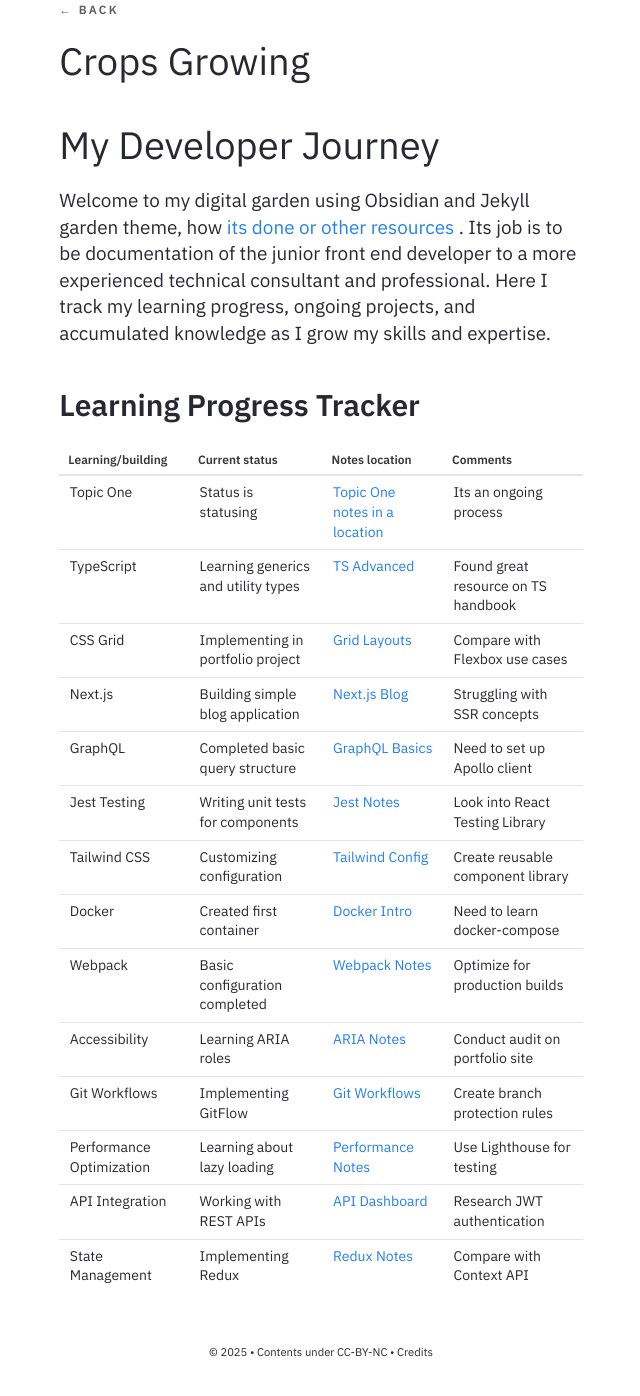
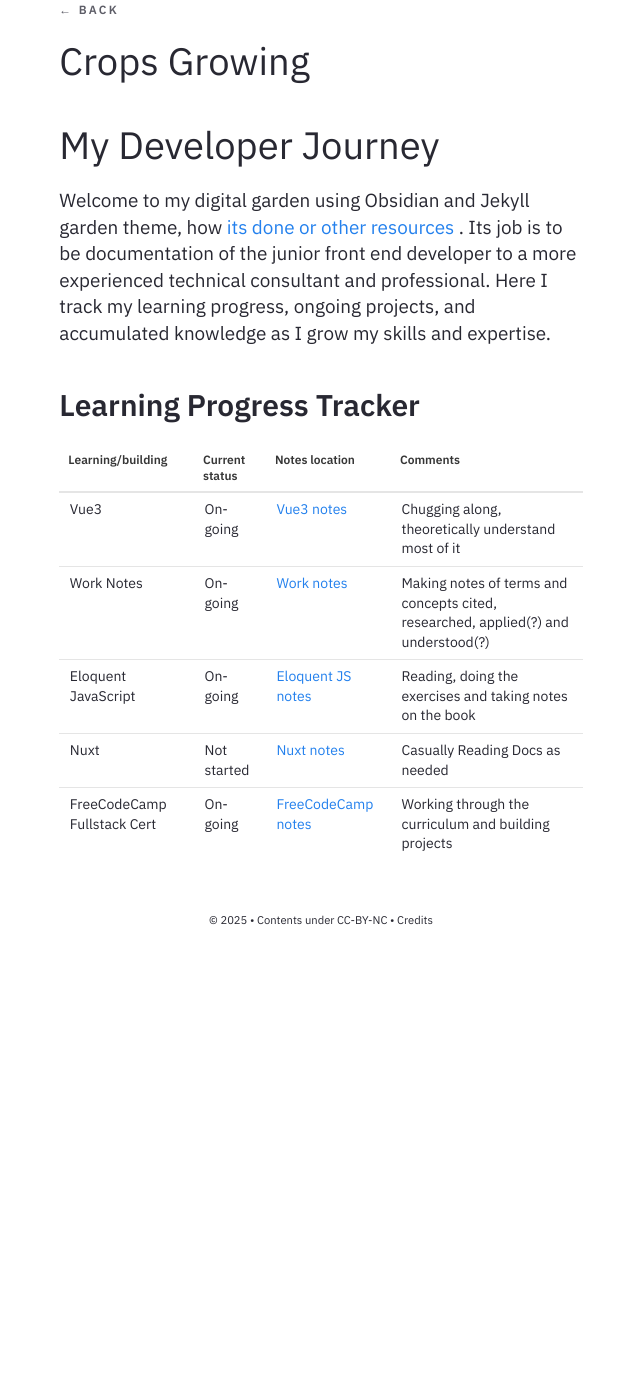
Before and after one commit to Nerajno/digital_garden, a Jekyll site: the page built from _notes/Public/Crops Growing.md, in a window 1280 px wide and 1400 px high, scrolled down 120 px. Shown: the top 1396 px of the window, without its empty margins (319-959 px from the left). Built offline with Jekyll 4.4.1, drawn with Linux system fonts in a browser that asks for light colours; after the commit the page ends 1089 px from its top, so only the background shows below that.

```diff
--- a/_notes/Public/Crops Growing.md
+++ b/_notes/Public/Crops Growing.md
@@ -10,19 +10,10 @@ Welcome to my digital garden using Obsidian and Jekyll garden theme, how [its do
 
 ## Learning Progress Tracker
 
-| Learning/building | Current status | Notes location | Comments |
-|-------------------|----------------|----------------|-----|
-| Topic One | Status is statusing  | [Topic One notes in a location ](/notes/react/hooks.md) | Its an ongoing process |
-| TypeScript | Learning generics and utility types | [TS Advanced](/notes/typescript/advanced.md) | Found great resource on TS handbook |
-| CSS Grid | Implementing in portfolio project | [Grid Layouts](/notes/css/grid-layouts.md) | Compare with Flexbox use cases |
-| Next.js | Building simple blog application | [Next.js Blog](/projects/nextjs-blog/) | Struggling with SSR concepts |
-| GraphQL | Completed basic query structure | [GraphQL Basics](/notes/graphql/basics.md) | Need to set up Apollo client |
-| Jest Testing | Writing unit tests for components | [Jest Notes](/notes/testing/jest-basics.md) | Look into React Testing Library |
-| Tailwind CSS | Customizing configuration | [Tailwind Config](/notes/css/tailwind-config.md) | Create reusable component library |
-| Docker | Created first container | [Docker Intro](/notes/devops/docker-intro.md) | Need to learn docker-compose |
-| Webpack | Basic configuration completed | [Webpack Notes](/notes/tools/webpack.md) | Optimize for production builds |
-| Accessibility | Learning ARIA roles | [ARIA Notes](/notes/a11y/aria.md) | Conduct audit on portfolio site |
-| Git Workflows | Implementing GitFlow | [Git Workflows](/notes/git/workflows.md) | Create branch protection rules |
-| Performance Optimization | Learning about lazy loading | [Performance Notes](/notes/performance/lazy-loading.md) | Use Lighthouse for testing |
-| API Integration | Working with REST APIs | [API Dashboard](/projects/api-dashboard/) | Research JWT authentication |
-| State Management | Implementing Redux | [Redux Notes](/notes/state/redux.md) | Compare with Context API |
+| Learning/building | Current status | Notes location                   | Comments                                            |
+| ----------------- | -------------- | -------------------------------- | --------------------------------------------------- |
+| Vue3              | On-going       | [Vue3 notes](/notes/vue/vue3.md) | Chugging along, theoretically understand most of it |
+| Work Notes        | On-going       | [Work notes](/_notes/work.md)   |  Making notes of terms and concepts cited, researched, applied(?) and understood(?)          |
+| Eloquent JavaScript | On-going       | [Eloquent JS notes](/notes/eloquent-js.md) | Reading, doing the exercises and taking notes on the book |
+| Nuxt              | Not started    | [Nuxt notes](/notes/nuxt.md)   |  Casually Reading Docs as needed              |
+| FreeCodeCamp Fullstack Cert | On-going       | [FreeCodeCamp notes](/notes/freecodecamp.md) | Working through the curriculum and building projects |
```
Also changed, not shown: _notes/Public/Stuff Building 2025.md (+2 -3 lines).
